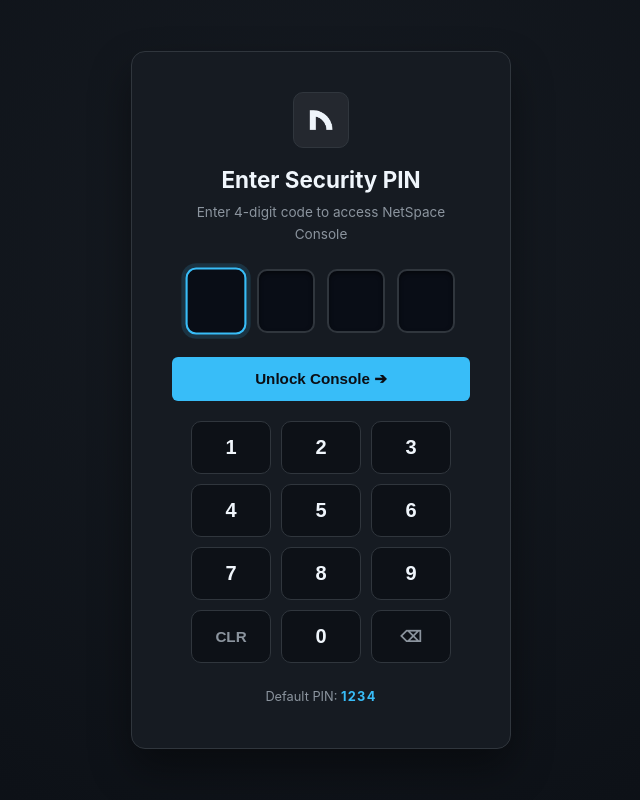
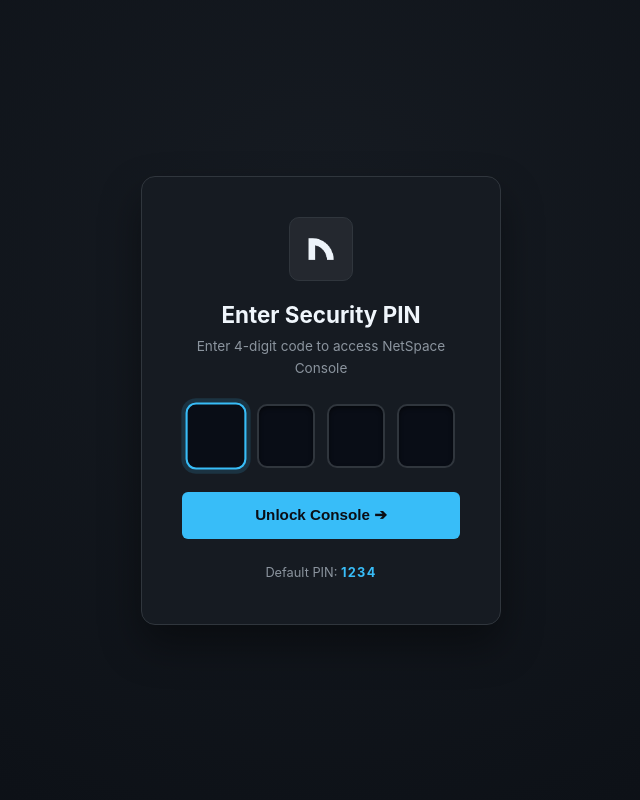
Before and after one commit to kavi199812/netspacedev, a PHP site: page /netspace/login.php in a window 1280 px wide. Shown: the whole page, without its empty margins (319-959 px from the left). Run offline with PHP 8.4, Linux system fonts and the light colour scheme.

Commit message:
Remove on-screen number pad from login screen for minimal PIN entry

```diff
--- a/netspace/login.php
+++ b/netspace/login.php
@@ -79,49 +79,13 @@ if ($_SERVER['REQUEST_METHOD'] === 'POST') {
             transform: scale(1.05);
         }
 
-        .pin-keypad {
-            display: grid;
-            grid-template-columns: repeat(3, 1fr);
-            gap: 10px;
-            max-width: 260px;
-            margin: 20px auto 0;
-        }
-
-        .key-btn {
-            background: var(--bg-main);
-            border: 1px solid var(--border);
-            color: var(--text-primary);
-            font-size: 1.25rem;
-            font-weight: 600;
-            padding: 14px;
-            border-radius: var(--radius-md);
-            cursor: pointer;
-            transition: all 0.15s ease;
-            user-select: none;
-        }
-
-        .key-btn:hover {
-            background: var(--bg-card-hover);
-            border-color: #484f58;
-            transform: translateY(-1px);
-        }
-
-        .key-btn:active {
-            transform: translateY(1px);
-            background: var(--border);
-        }
-
-        .key-btn.backspace {
-            font-size: 0.95rem;
-            color: var(--text-muted);
-        }
     </style>
 </head>
 <body class="login-wrap">
 
-<div class="login-card" style="text-align: center; max-width: 380px;">
-    <div class="login-header" style="margin-bottom: 1.2rem;">
-        <div class="brand-logo-icon" style="margin: 0 auto 14px; width: 56px; height: 56px; background: rgba(255,255,255,0.06); border: 1px solid var(--border); padding: 8px; display: grid; place-items: center; border-radius: var(--radius-md);">
+<div class="login-card" style="text-align: center; max-width: 360px;">
+    <div class="login-header" style="margin-bottom: 1.5rem;">
+        <div class="brand-logo-icon" style="margin: 0 auto 16px; width: 64px; height: 64px; background: rgba(255,255,255,0.06); border: 1px solid var(--border); padding: 10px; display: grid; place-items: center; border-radius: var(--radius-md);">
             <img src="assets/logo-white.png" alt="NetSpace" style="width: 100%; height: 100%; object-fit: contain;">
         </div>
         <h1>Enter Security PIN</h1>
@@ -129,7 +93,7 @@ if ($_SERVER['REQUEST_METHOD'] === 'POST') {
     </div>
 
     <?php if (!empty($error)): ?>
-        <div class="alert alert-error" style="text-align: left; padding: 0.6rem 0.9rem; font-size: 0.88rem;">
+        <div class="alert alert-error" style="text-align: left; padding: 0.6rem 0.9rem; font-size: 0.88rem; margin-bottom: 1.25rem;">
             <?= htmlspecialchars($error) ?>
         </div>
     <?php endif; ?>
@@ -137,34 +101,18 @@ if ($_SERVER['REQUEST_METHOD'] === 'POST') {
     <form method="POST" action="login.php" id="pinForm">
         <input type="hidden" name="pin" id="fullPin" value="">
 
-        <div class="pin-wrapper">
+        <div class="pin-wrapper" style="margin-bottom: 1.5rem;">
             <input type="password" inputmode="numeric" maxlength="1" class="pin-digit" id="d1" autofocus required autocomplete="off">
             <input type="password" inputmode="numeric" maxlength="1" class="pin-digit" id="d2" required autocomplete="off">
             <input type="password" inputmode="numeric" maxlength="1" class="pin-digit" id="d3" required autocomplete="off">
             <input type="password" inputmode="numeric" maxlength="1" class="pin-digit" id="d4" required autocomplete="off">
         </div>
 
-        <button type="submit" class="btn btn-primary" style="width: 100%; padding: 0.75rem; font-size: 0.95rem;">
+        <button type="submit" class="btn btn-primary" style="width: 100%; padding: 0.85rem; font-size: 0.95rem; font-weight: 600;">
             Unlock Console ➔
         </button>
 
-        <!-- On-Screen Numeric Keypad -->
-        <div class="pin-keypad">
-            <button type="button" class="key-btn" onclick="pressKey('1')">1</button>
-            <button type="button" class="key-btn" onclick="pressKey('2')">2</button>
-            <button type="button" class="key-btn" onclick="pressKey('3')">3</button>
-            <button type="button" class="key-btn" onclick="pressKey('4')">4</button>
-            <button type="button" class="key-btn" onclick="pressKey('5')">5</button>
-            <button type="button" class="key-btn" onclick="pressKey('6')">6</button>
-            <button type="button" class="key-btn" onclick="pressKey('7')">7</button>
-            <button type="button" class="key-btn" onclick="pressKey('8')">8</button>
-            <button type="button" class="key-btn" onclick="pressKey('9')">9</button>
-            <button type="button" class="key-btn backspace" onclick="pressClear()">CLR</button>
-            <button type="button" class="key-btn" onclick="pressKey('0')">0</button>
-            <button type="button" class="key-btn backspace" onclick="pressBackspace()">⌫</button>
-        </div>
-
-        <p style="font-size: 0.8rem; color: var(--text-muted); margin-top: 1.5rem;">
+        <p style="font-size: 0.8rem; color: var(--text-muted); margin-top: 1.5rem; margin-bottom: 0;">
             Default PIN: <strong style="color: var(--accent); letter-spacing: 0.1em;">1234</strong>
         </p>
     </form>
@@ -219,36 +167,6 @@ inputs.forEach((input, index) => {
         }
     });
 });
-
-function pressKey(num) {
-    for (let i = 0; i < inputs.length; i++) {
-        if (!inputs[i].value) {
-            inputs[i].value = num;
-            if (i < inputs.length - 1) {
-                inputs[i + 1].focus();
-            }
-            updateHiddenPin();
-            break;
-        }
-    }
-}
-
-function pressBackspace() {
-    for (let i = inputs.length - 1; i >= 0; i--) {
-        if (inputs[i].value) {
-            inputs[i].value = '';
-            inputs[i].focus();
-            updateHiddenPin();
-            break;
-        }
-    }
-}
-
-function pressClear() {
-    inputs.forEach(i => i.value = '');
-    inputs[0].focus();
-    updateHiddenPin();
-}
 </script>
 
 </body>
```
